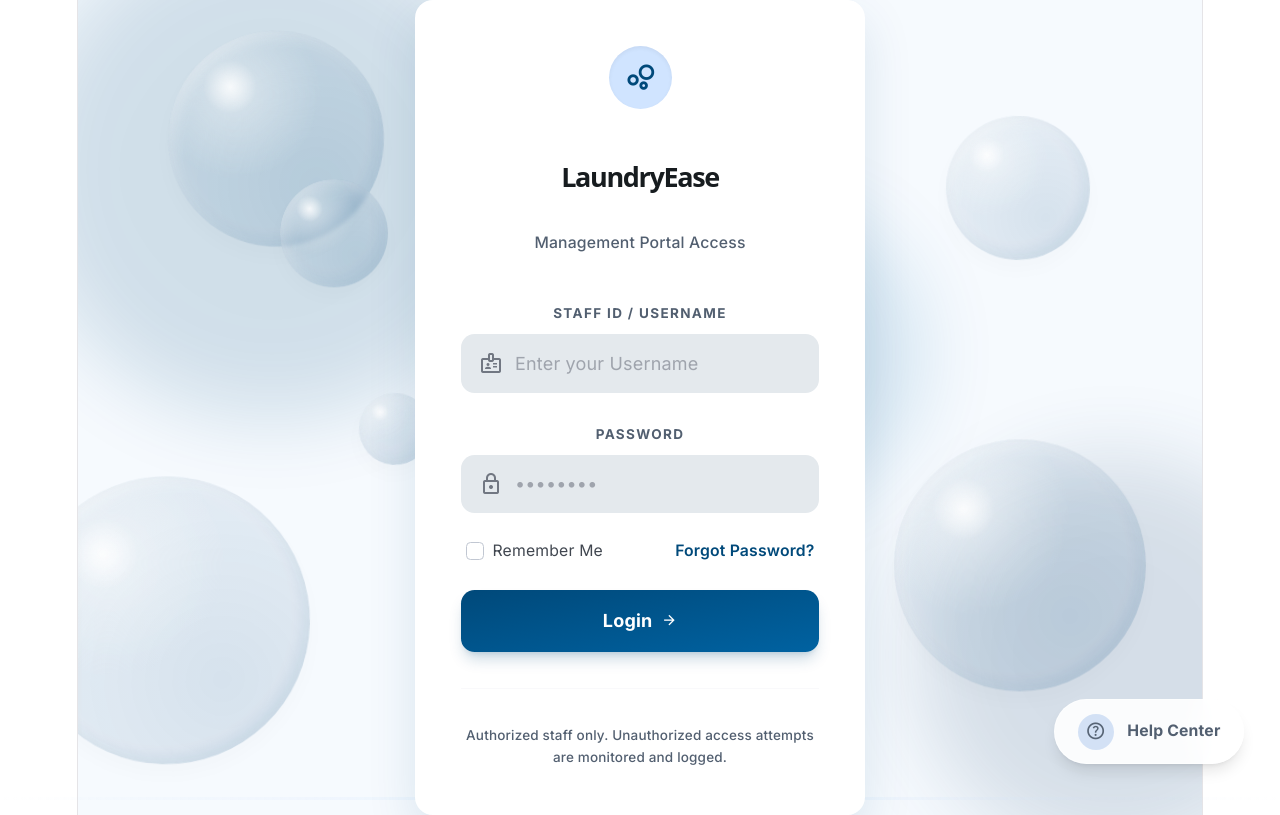
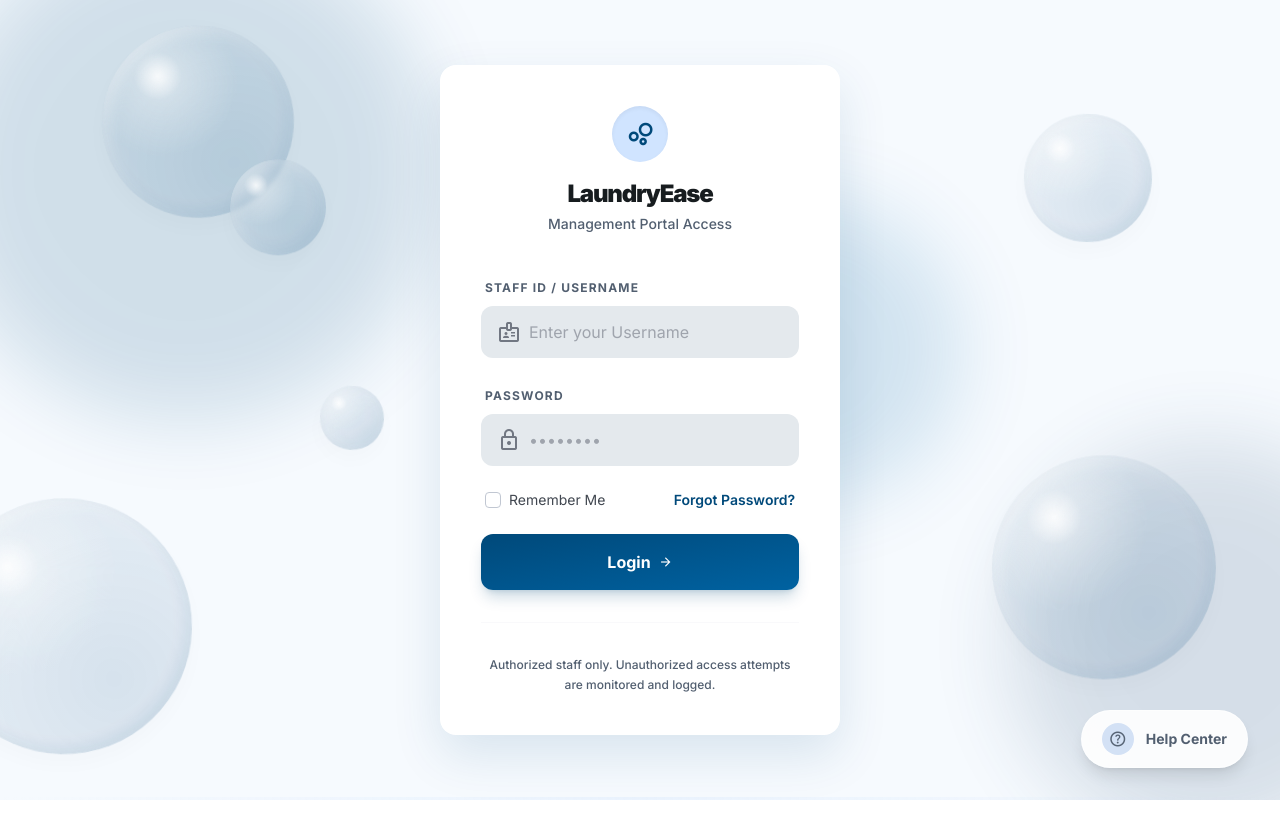
Before and after one commit to JustineSalinas/Laundry-Shop-Management-System, a React (Vite) app in the folder client/: page / in a window 1280 px wide. Built offline with nearby package versions, Linux system fonts and the light colour scheme.

Commit message:
style: fix login background not covering full area by resetting Vite defaults

```diff
--- a/client/src/index.css
+++ b/client/src/index.css
@@ -1,111 +1,14 @@
-:root {
-  --text: #6b6375;
-  --text-h: #08060d;
-  --bg: #fff;
-  --border: #e5e4e7;
-  --code-bg: #f4f3ec;
-  --accent: #aa3bff;
-  --accent-bg: rgba(170, 59, 255, 0.1);
-  --accent-border: rgba(170, 59, 255, 0.5);
-  --social-bg: rgba(244, 243, 236, 0.5);
-  --shadow:
-    rgba(0, 0, 0, 0.1) 0 10px 15px -3px, rgba(0, 0, 0, 0.05) 0 4px 6px -2px;
-
-  --sans: system-ui, 'Segoe UI', Roboto, sans-serif;
-  --heading: system-ui, 'Segoe UI', Roboto, sans-serif;
-  --mono: ui-monospace, Consolas, monospace;
-
-  font: 18px/145% var(--sans);
-  letter-spacing: 0.18px;
-  color-scheme: light dark;
-  color: var(--text);
-  background: var(--bg);
-  font-synthesis: none;
-  text-rendering: optimizeLegibility;
-  -webkit-font-smoothing: antialiased;
-  -moz-osx-font-smoothing: grayscale;
-
-  @media (max-width: 1024px) {
-    font-size: 16px;
-  }
-}
-
-@media (prefers-color-scheme: dark) {
-  :root {
-    --text: #9ca3af;
-    --text-h: #f3f4f6;
-    --bg: #16171d;
-    --border: #2e303a;
-    --code-bg: #1f2028;
-    --accent: #c084fc;
-    --accent-bg: rgba(192, 132, 252, 0.15);
-    --accent-border: rgba(192, 132, 252, 0.5);
-    --social-bg: rgba(47, 48, 58, 0.5);
-    --shadow:
-      rgba(0, 0, 0, 0.4) 0 10px 15px -3px, rgba(0, 0, 0, 0.25) 0 4px 6px -2px;
-  }
-
-  #social .button-icon {
-    filter: invert(1) brightness(2);
-  }
-}
-
 body {
   margin: 0;
+  padding: 0;
+  width: 100vw;
+  height: 100vh;
+  overflow-x: hidden;
 }
 
 #root {
-  width: 1126px;
-  max-width: 100%;
-  margin: 0 auto;
-  text-align: center;
-  border-inline: 1px solid var(--border);
-  min-height: 100svh;
-  display: flex;
-  flex-direction: column;
-  box-sizing: border-box;
+  width: 100%;
+  height: 100%;
+  margin: 0;
+  padding: 0;
 }
-
-h1,
-h2 {
-  font-family: var(--heading);
-  font-weight: 500;
-  color: var(--text-h);
-}
-
-h1 {
-  font-size: 56px;
-  letter-spacing: -1.68px;
-  margin: 32px 0;
-  @media (max-width: 1024px) {
-    font-size: 36px;
-    margin: 20px 0;
-  }
-}
-h2 {
-  font-size: 24px;
-  line-height: 118%;
-  letter-spacing: -0.24px;
-  margin: 0 0 8px;
-  @media (max-width: 1024px) {
-    font-size: 20px;
-  }
-}
-p {
-  margin: 0;
-}
-
-code,
-.counter {
-  font-family: var(--mono);
-  display: inline-flex;
-  border-radius: 4px;
-  color: var(--text-h);
-}
-
-code {
-  font-size: 15px;
-  line-height: 135%;
-  padding: 4px 8px;
-  background: var(--code-bg);
-}
```
Also changed, not shown: client/src/App.css (+1 -184 lines).
